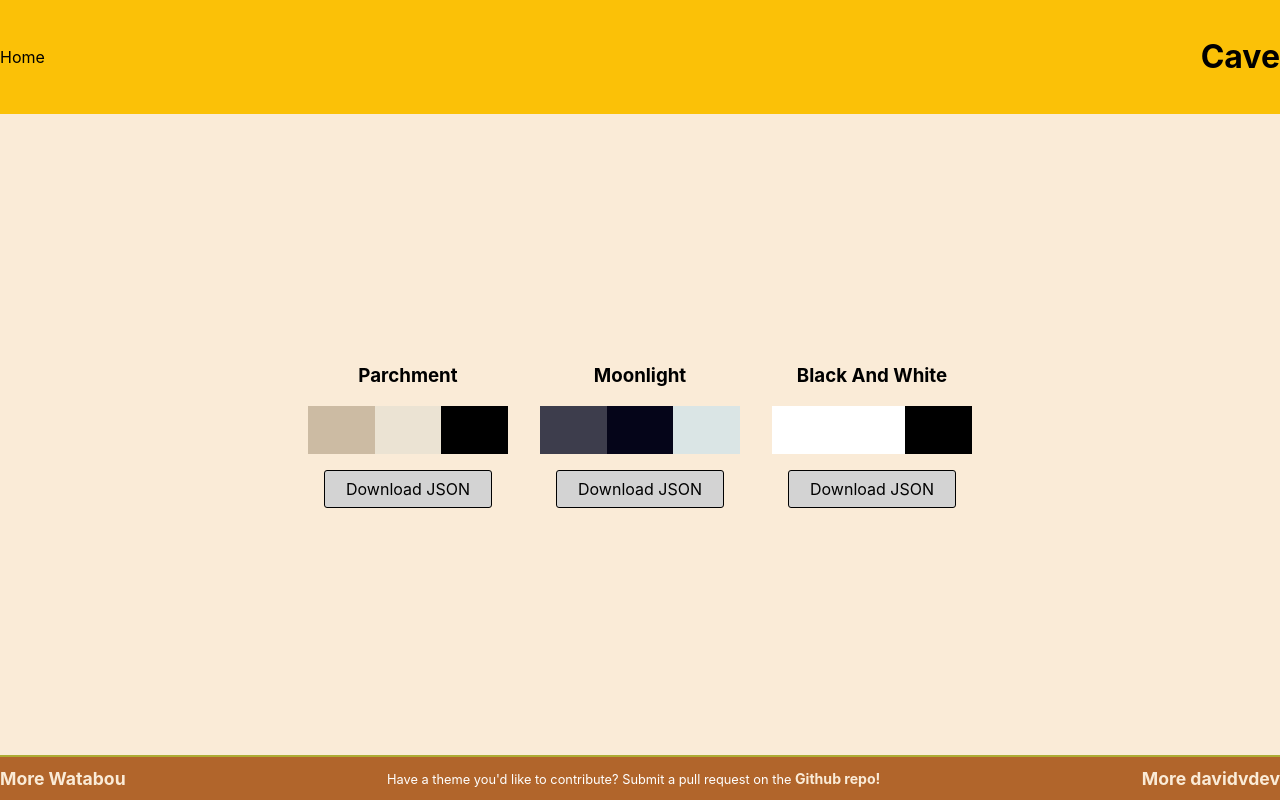
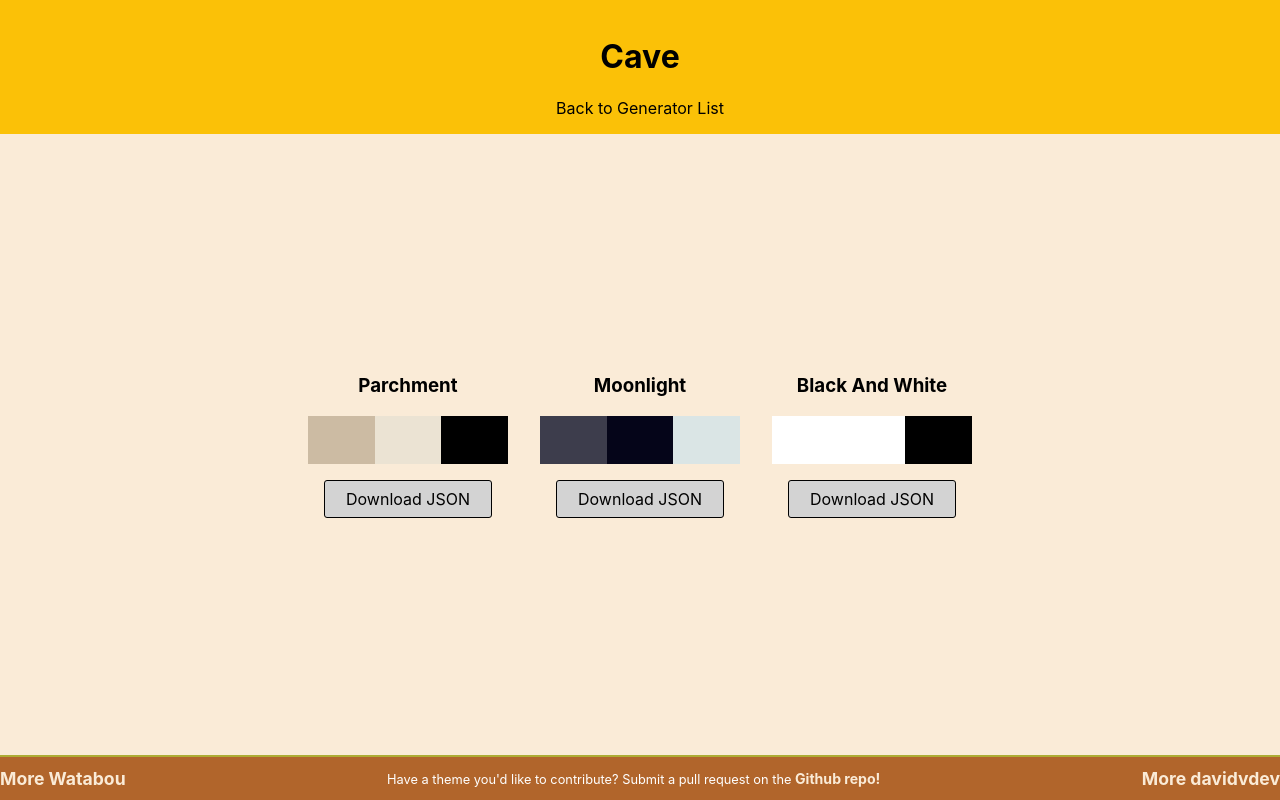
Before and after one commit to davidvdev/watabouthis, a React (Vite) app: page /cave in a window 1280 px wide. Shown: the top 800 px of the page. Built offline with nearby package versions, Linux system fonts and the light colour scheme.

Commit message:
simplified header styling

```diff
--- a/src/App.css
+++ b/src/App.css
@@ -33,11 +33,11 @@ header h1 {
   stroke: var(--color-1);
 }
 
-.alt-header {
+/* .alt-header {
   display: flex;
   align-items: center;
   justify-content: space-between;
-}
+} */
 
 .alt-header a {
   text-decoration: none;
--- a/src/components/Header.jsx
+++ b/src/components/Header.jsx
@@ -2,10 +2,10 @@ import { Link } from "react-router-dom"
 const Header = ({title, link}) => {
     return(
         <header className="alt-header">
-            <Link to="/">Home</Link>
             <a href={link} rel="noreferer" target="_blank">
                 <h1>{title}</h1>
             </a>
+            <Link to="/">Back to Generator List</Link>
         </header>
     )
 }
```
